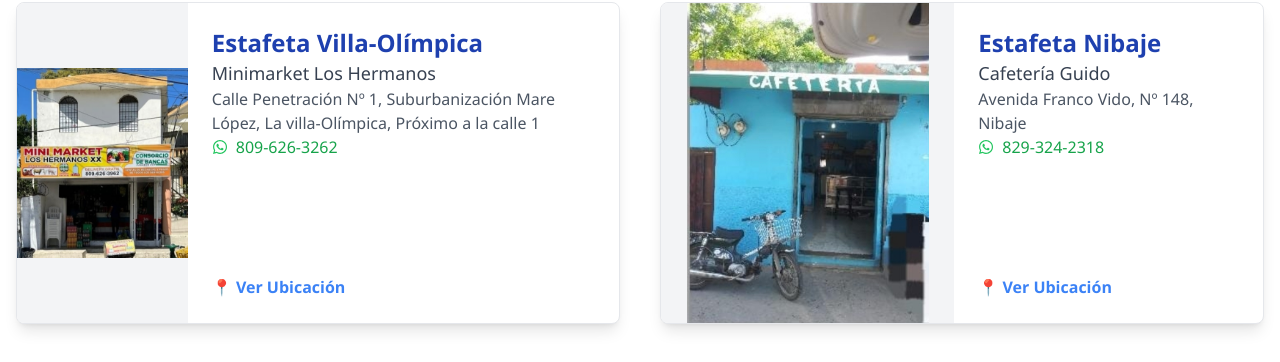
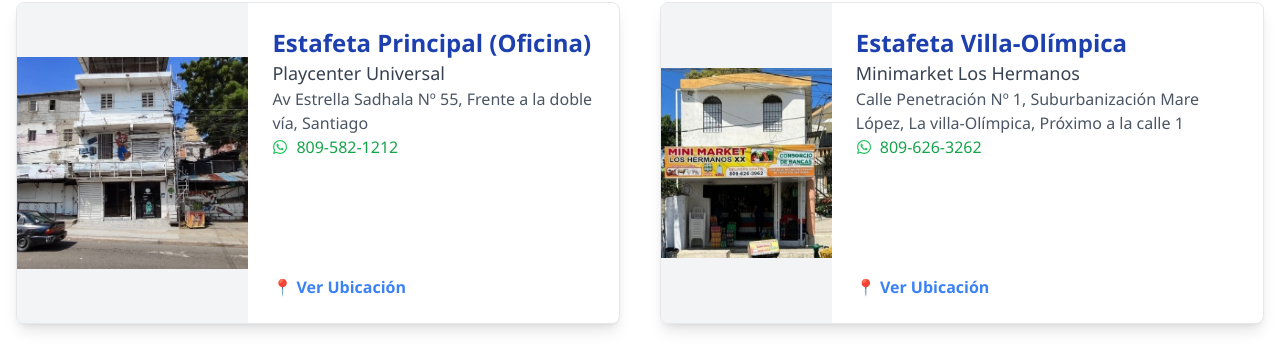
Before and after one commit to Arisleidy07/Playcenter-Universal, a React (Vite) app: page /estafetas in a window 1280 px wide. Shown: the part 945-1307 px from the top of the page. Built offline with nearby package versions, Linux system fonts and the light colour scheme; no server answers.

Commit message:
update: agregada Estafeta Principal (Oficina) al listado de estafetas

```diff
--- a/src/pages/estafetas.jsx
+++ b/src/pages/estafetas.jsx
@@ -2,6 +2,17 @@ import React from "react";
 import { FaWhatsapp, FaMoneyCheckAlt, FaUniversity } from "react-icons/fa";
 
 const estafetas = [
+  {
+    id: 0,
+    nombre: "Estafeta Principal (Oficina)",
+    descripcion: "Playcenter Universal",
+    direccion:
+      "Av Estrella Sadhala Nº 55, Frente a la doble vía, Santiago",
+    telefono: "809-582-1212",
+    ubicacionLink:
+      "https://www.google.com/maps/place/19%C2%B026'13.2%22N+70%C2%B041'23.3%22W/@19.436998,-70.689812,17z/data=!4m4!3m3!8m2!3d19.437!4d-70.6898056",
+    imagen: "/estafetas/oficina.png",
+  },
   {
     id: 1,
     nombre: "Estafeta Villa-Olímpica",
@@ -126,7 +137,6 @@ export default function Estafetas() {
         o mediante transferencia bancaria.
       </p>
 
-      {/* Cuentas Bancarias */}
       <div className="bg-gradient-to-r from-blue-50 to-blue-100 border border-blue-300 rounded-lg p-6 mb-10">
         <h2 className="text-2xl font-semibold text-blue-700 flex items-center gap-2 mb-4">
           <FaMoneyCheckAlt className="text-blue-500" />
@@ -134,10 +144,10 @@ export default function Estafetas() {
         </h2>
         <p className="text-red-600 font-semibold mb-3">
           ⚠️ Por favor incluye tu <span className="underline">código de cliente</span> o
-          <span className="underline"> nombre completo del titular</span> en la descripción del pago.
+          <span className="underline">nombre completo del titular</span> en la descripción del pago.
         </p>
         <p className="text-gray-700 mb-4">
-          *Es indispensable enviar el comprobante de pago por este medio para poder aplicarlo.* <br />
+          *Es indispensable enviar el comprobante de pago por este medio para poder aplicarlo.*<br />
           <span className="text-red-500 font-bold">
             *Sin el comprobante no podremos procesar tu pago.*
           </span>
@@ -169,7 +179,6 @@ export default function Estafetas() {
         </div>
       </div>
 
-      {/* Estafetas */}
       <div className="grid grid-cols-1 md:grid-cols-2 gap-10">
         {estafetas.map((punto) => (
           <div
@@ -211,7 +220,7 @@ export default function Estafetas() {
       </div>
 
       <p className="text-center text-gray-500 mt-10">
-        Agradecemos su preferencia. Estamos para servirle.
+        💫 Agradecemos su preferencia. Estamos para servirle.
       </p>
     </div>
   );
```
Also changed, not shown: public/estafetas/oficina.png (added).
